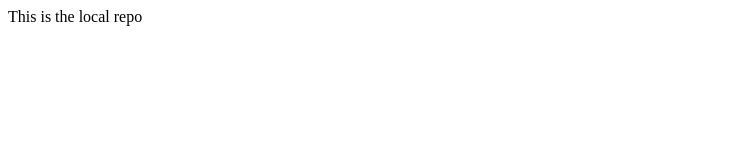
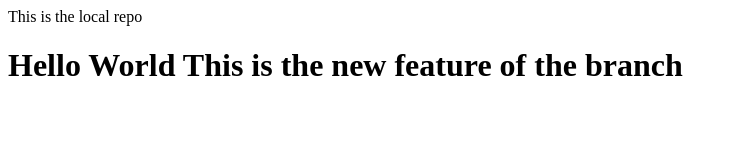
Before and after one commit to mgr-suman/local-repo, a plain HTML site: page index.html in a window 1280 px wide. Shown: the whole page, without its empty margins (0-738 px from the left). Drawn offline with Linux system fonts and the light colour scheme.

Commit message:
Create a new Branch feature1 add h1

```diff
--- a/index.html
+++ b/index.html
@@ -1 +1,2 @@
 <p>This is the local repo</p>
+<h1>Hello World This is the new feature of the branch</h1>
```
